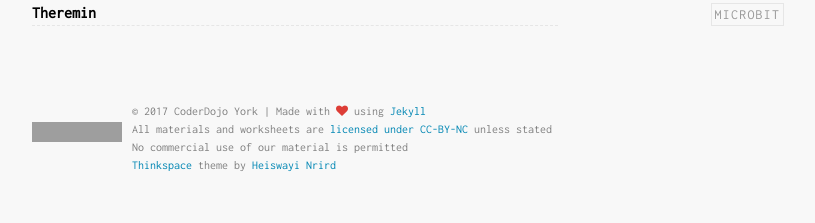
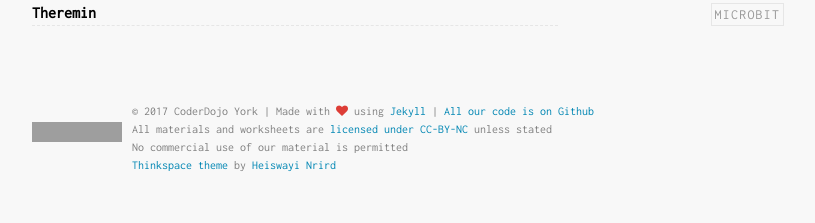
Before and after one commit to YorkDojo/yorkdojo.github.io, a Jekyll site: the page built from index.html, in a window 1280 px wide. Shown: the part 834-1057 px from the top of the page, without its empty margins (232-1047 px from the left). Built offline with Jekyll 4.4.1, drawn with Linux system fonts in a browser that asks for light colours; grey boxes are pictures that could not be loaded.

Commit message:
Add github repo link to footer

```diff
--- a/_includes/footer.html
+++ b/_includes/footer.html
@@ -4,12 +4,10 @@
       <img alt="Creative Commons License" style="border-width:0" src="https://i.creativecommons.org/l/by-nc/4.0/88x31.png" />
     </a>
     <div class="float:left">
-      <small class="block">&copy; {{ site.time | date: '%Y' }} CoderDojo York | Made with <i class="fa fa-heart" aria-hidden="true" style="color:#DD3D36"></i> using <a href="http://jekyllrb.com/">Jekyll</a></small>
+      <small class="block">&copy; {{ site.time | date: '%Y' }} CoderDojo York | Made with <i class="fa fa-heart" aria-hidden="true" style="color:#DD3D36"></i> using <a href="http://jekyllrb.com/">Jekyll</a> | <a href="https://github.com/YorkDojo/yorkdojo.github.io/">All our code is on Github</a></small>
       <small>All materials and worksheets are <a href="http://creativecommons.org/licenses/by-nc/4.0/">licensed under CC-BY-NC</a> unless stated</small>
       <small>No commercial use of our material is permitted</small>
-      <small><a href="https://github.com/heiswayi/thinkspace">Thinkspace</a> theme by <a href="http://heiswayi.github.io/">Heiswayi Nrird</a></small>
+      <small><a href="https://github.com/heiswayi/thinkspace">Thinkspace theme</a> by <a href="http://heiswayi.github.io/">Heiswayi Nrird</a></small>
     </div>
   </div>
-
-
 </footer>
```
